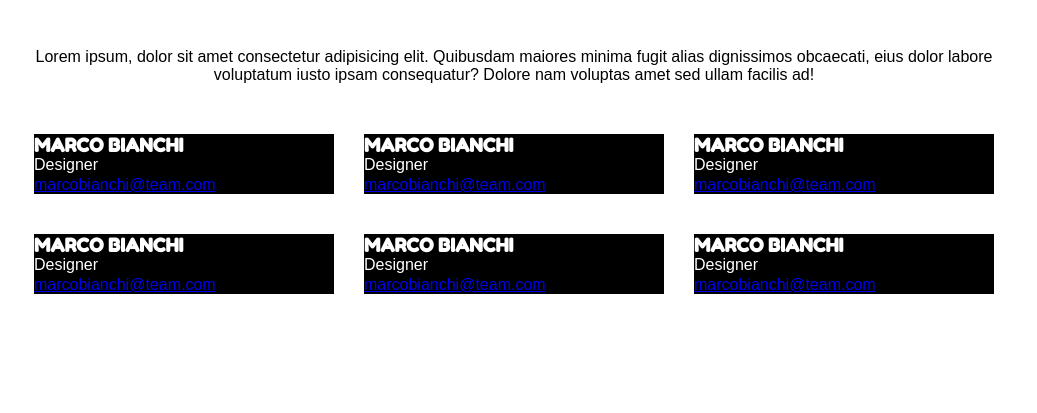
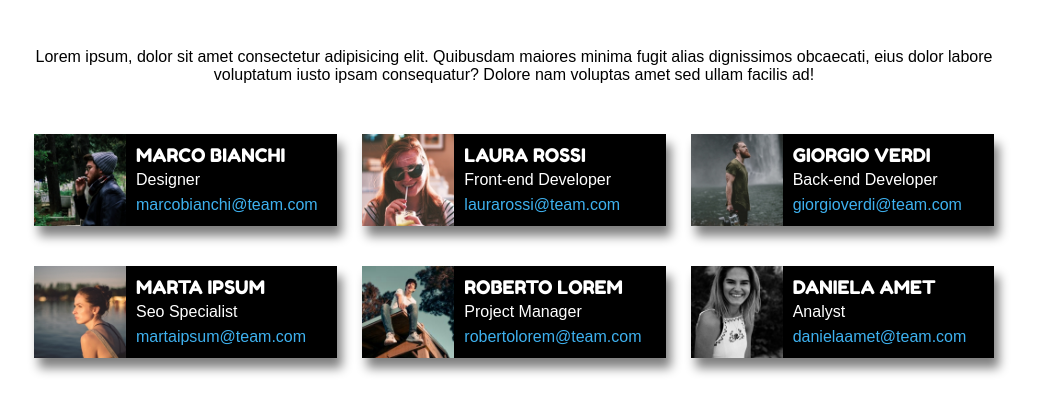
Before and after one commit to marius-leica/html-css-float-cards, a plain HTML site: page index.html in a window 1280 px wide. Shown: the part 101-514 px from the top of the page, without its empty margins (126-1163 px from the left). Drawn offline with Linux system fonts and the light colour scheme; a web font is replaced by a local one.

Commit message:
Finished

```diff
--- a/css/style.css
+++ b/css/style.css
@@ -26,6 +26,11 @@ a {
   font-family: "ABeeZee", sans-serif;
 }
 
+a {
+  color: rgb(62, 177, 239);
+  text-decoration: none;
+}
+
 .container {
   width: 960px;
   margin-left: auto;
@@ -49,10 +54,34 @@ a {
 
   background-color: black;
   color: white;
-  width: calc((960px / 3) - (60px / 3));
+  width: calc((960px / 3) - (50px / 3));
+  box-shadow: 5px 10px 10px grey;
 }
 
 .card:nth-of-type(1),
 .card:nth-of-type(2) {
-  margin-right: 30px;
+  margin-right: 25px;
 }
+
+.float {
+  float: left;
+}
+
+.card img {
+  width: 92px;
+  margin-right: 10px;
+}
+
+.padding {
+  padding-top: 10px;
+  padding-bottom: 10px;
+}
+
+.padding h3 {
+  font-weight: lighter;
+}
+
+.padding > h3,
+.padding > p {
+  padding-bottom: 5px;
+}
--- a/index.html
+++ b/index.html
@@ -31,37 +31,55 @@
             <div class="cards-container">
                 <div class="cards clearfix">
                     <div class="card">
-                        <h3>MARCO BIANCHI</h3>
-                        <p>Designer</p>
-                        <a href="mailto:marcobianchi@team.com">marcobianchi@team.com</a>
+                        <img class="float" src="img/male1.png" alt="Marco Bianchi Avatar">
+                        <div class="padding">
+                            <h3>MARCO BIANCHI</h3>
+                            <p>Designer</p>
+                            <a href="mailto:marcobianchi@team.com">marcobianchi@team.com</a>
+                        </div>
                     </div>
                     <div class="card">
-                        <h3>MARCO BIANCHI</h3>
-                        <p>Designer</p>
-                        <a href="mailto:marcobianchi@team.com">marcobianchi@team.com</a>
+                        <img class="float" src="img/female1.png" alt="Laura Rossi Avatar">
+                        <div class="padding">
+                            <h3>LAURA ROSSI</h3>
+                            <p>Front-end Developer</p>
+                            <a href="mailto:laurarossi@team.com">laurarossi@team.com</a>
+                        </div>
                     </div>
                     <div class="card">
-                        <h3>MARCO BIANCHI</h3>
-                        <p>Designer</p>
-                        <a href="mailto:marcobianchi@team.com">marcobianchi@team.com</a>
+                        <img class="float" src="img/male2.png" alt="Giorgio Verdi Avatar">
+                        <div class="padding">
+                            <h3>GIORGIO VERDI</h3>
+                            <p>Back-end Developer</p>
+                            <a href="mailto:giorgioverdi@team.com">giorgioverdi@team.com</a>
+                        </div>
                     </div>
                 </div>
 
                 <div class="cards clearfix">
                     <div class="card">
-                        <h3>MARCO BIANCHI</h3>
-                        <p>Designer</p>
-                        <a href="mailto:marcobianchi@team.com">marcobianchi@team.com</a>
+                        <img class="float" src="img/female2.png" alt="Marta Ipsum Avatar">
+                        <div class="padding">
+                            <h3>MARTA IPSUM</h3>
+                            <p>Seo Specialist</p>
+                            <a href="mailto:martaipsum@team.com">martaipsum@team.com</a>
+                        </div>
                     </div>
                     <div class="card">
-                        <h3>MARCO BIANCHI</h3>
-                        <p>Designer</p>
-                        <a href="mailto:marcobianchi@team.com">marcobianchi@team.com</a>
+                        <img class="float" src="img/male3.png" alt="Roberto Lorem Avatar">
+                        <div class="padding">
+                            <h3>ROBERTO LOREM</h3>
+                            <p>Project Manager</p>
+                            <a href="mailto:robertolorem@team.com">robertolorem@team.com</a>
+                        </div>
                     </div>
                     <div class="card">
-                        <h3>MARCO BIANCHI</h3>
-                        <p>Designer</p>
-                        <a href="mailto:marcobianchi@team.com">marcobianchi@team.com</a>
+                        <img class="float" src="img/female3.png" alt="Daniela Amet Avatar">
+                        <div class="padding">
+                            <h3>DANIELA AMET</h3>
+                            <p>Analyst</p>
+                            <a href="mailto:danielaamet@team.com">danielaamet@team.com</a>
+                        </div>
                     </div>
                 </div>
 
```
